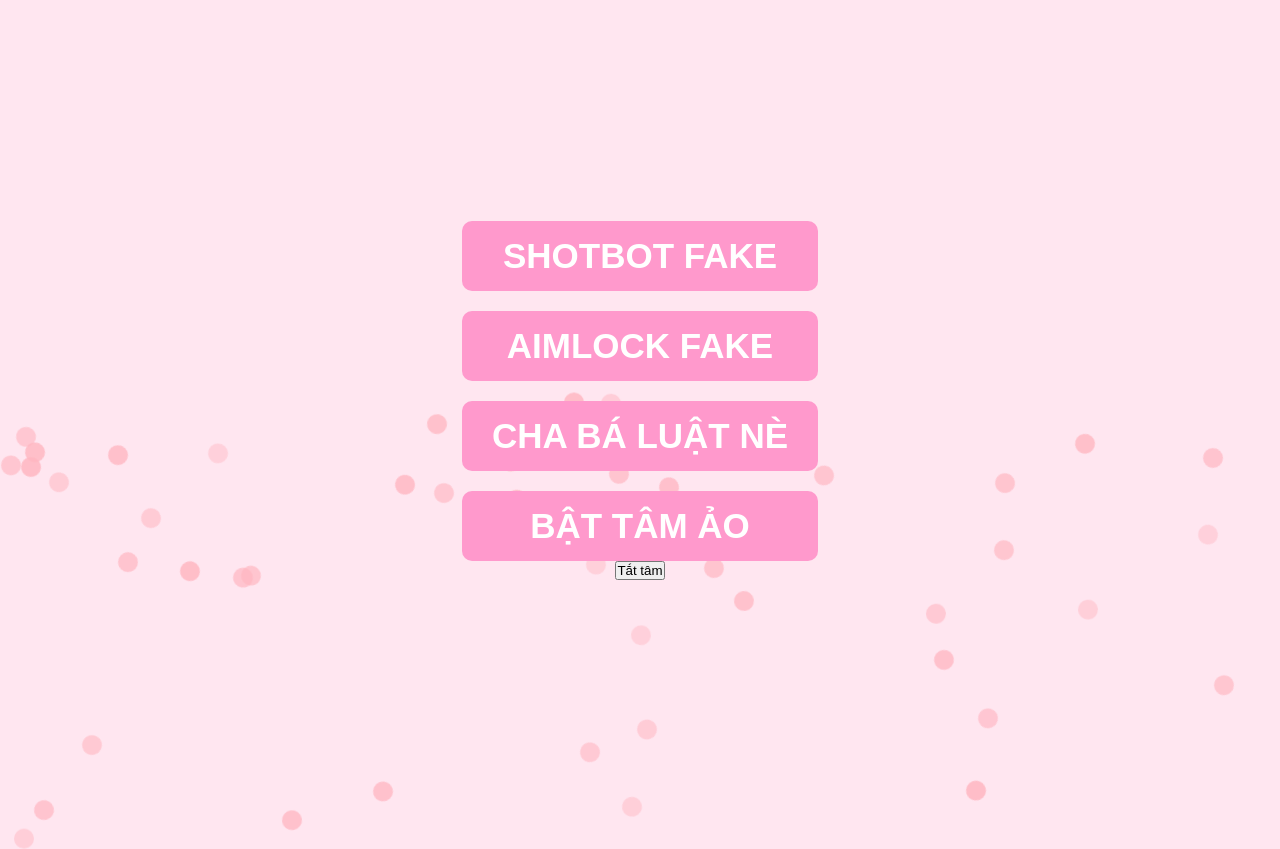
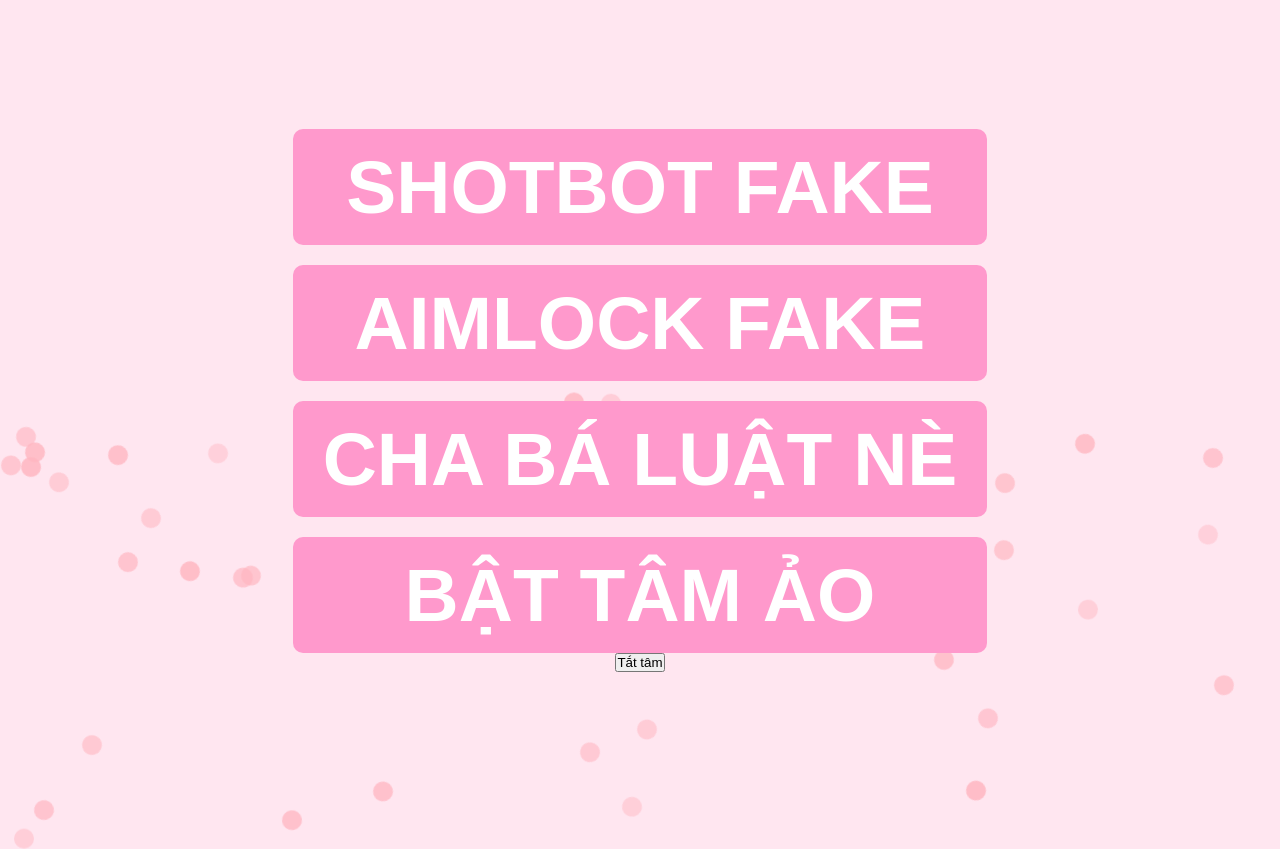
Before and after one commit to N191-hash/bluathtml, a plain HTML site: page index.html in a window 1280 px wide. Drawn offline with Linux system fonts and the light colour scheme.

Commit message:
index.html

```diff
--- a/index.html
+++ b/index.html
@@ -35,7 +35,7 @@
       padding: 15px 30px;
       border: none;
       border-radius: 10px;
-      font-size:35px;
+      font-size:75px;
       font-weight: bold;
       cursor: pointer;
       transition: transform 0.3s, box-shadow 0.3s;
```
